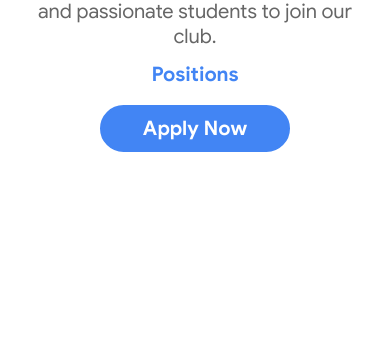
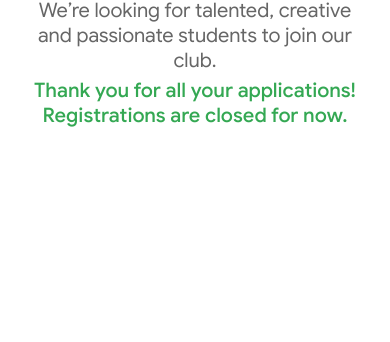
Before and after one commit to radiantly/join-gdsc, a plain HTML site: page index.html in a window 390 px wide. Shown: the part 413-755 px from the top of the page. Drawn offline with Linux system fonts and the light colour scheme; a script that the page names is missing.

Commit message:
Close registrations

```diff
--- a/index.html
+++ b/index.html
@@ -31,10 +31,12 @@
           our club.
         </div>
         <div class="row">
-          <a data-tf-popup="ujIVnvE5" class="btn bold apply">Apply Now</a>
+          <!-- <a data-tf-popup="ujIVnvE5" class="btn bold apply">Apply Now</a>
           <a href="/docs/GDSC_positions.pdf" class="btn bold pdflink">
             Positions
-          </a>
+          </a> -->
+          Thank you for all your applications!<br />Registrations are closed for
+          now.
         </div>
       </div>
       <div class="img-wrap">
--- a/style.css
+++ b/style.css
@@ -100,6 +100,10 @@ body {
   align-items: center;
   margin-bottom: 20px;
   gap: 30px;
+  font-size: 24px;
+  color: var(--green);
+  font-weight: 500;
+  max-width: 600px;
 }
 
 .content .btn {
@@ -192,6 +196,8 @@ footer img {
   .content .row {
     flex-direction: column-reverse;
     gap: 10px;
+    max-width: 90vw;
+    font-size: 20px;
   }
   .content .btn {
     width: 190px;
```
Also changed, not shown: README.md, images/demo.png (added).
